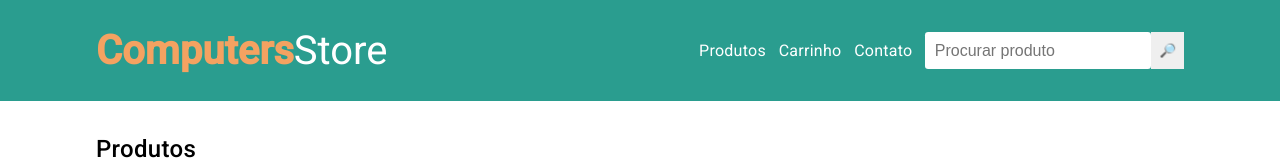
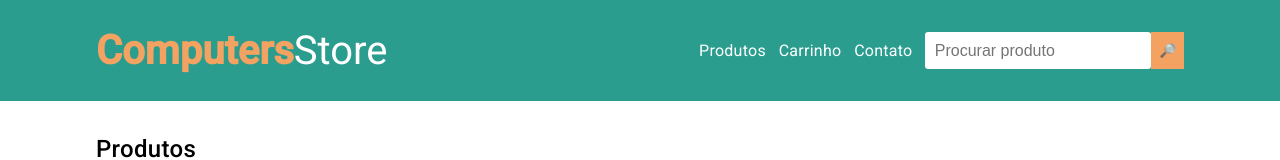
Before and after one commit to Joi-GN/computers-store, an Angular app: page /products in a window 1280 px wide. Shown: the top 160 px of the page. Built offline with nearby package versions, Linux system fonts and the light colour scheme.

Commit message:
feat: create search bar component

```diff
--- a/src/app/app.module.ts
+++ b/src/app/app.module.ts
@@ -8,19 +8,23 @@ import { FooterComponent } from './footer/footer.component';
 import { NotFoundComponent } from './not-found/not-found.component';
 import { BrowserAnimationsModule } from '@angular/platform-browser/animations';
 import { MatSnackBarModule } from '@angular/material/snack-bar';
+import { SearchBarComponent } from './search-bar/search-bar.component';
+import { FormsModule } from '@angular/forms';
 
 @NgModule({
   declarations: [
     AppComponent,
     HeaderComponent,
     FooterComponent,
-    NotFoundComponent
+    NotFoundComponent,
+    SearchBarComponent
   ],
   imports: [
     BrowserModule,
     AppRoutingModule,
     BrowserAnimationsModule,
     MatSnackBarModule,
+    FormsModule,
   ],
   providers: [],
   bootstrap: [AppComponent]
--- a/src/app/header/header.component.css
+++ b/src/app/header/header.component.css
@@ -36,10 +36,6 @@
   padding: .25rem;
 }
 
-.main-header__search-form {
-  display: flex;
-}
-
 @media screen and (min-width: 0) {
   .main-header, .container-menu {
     flex-direction: column;
--- a/src/app/header/header.component.html
+++ b/src/app/header/header.component.html
@@ -15,9 +15,6 @@
         <li><a class="main-header__menu__link" routerLink="contact">Contato</a></li>
       </ul>
     </nav>
-    <form action="" class="main-header__search-form">
-      <input type="text" placeholder="Procurar produto">
-      <button title="Procurar">🔎️</button>
-    </form>
+    <app-search-bar></app-search-bar>
   </div>
 </header>
--- /dev/null
+++ b/src/app/search-bar/search-bar.component.css
@@ -0,0 +1,7 @@
+.main-header__search-form {
+  display: flex;
+}
+
+.main-header__search-form button {
+  background-color: var(--brand-color-1);
+}
--- /dev/null
+++ b/src/app/search-bar/search-bar.component.html
@@ -0,0 +1,4 @@
+<form action="" class="main-header__search-form" (ngSubmit)="search()">
+  <input type="text" name="name" placeholder="Procurar produto" [(ngModel)]="input">
+  <button title="Procurar">🔎️</button>
+</form>
--- /dev/null
+++ b/src/app/search-bar/search-bar.component.ts
@@ -0,0 +1,21 @@
+import { Component, OnInit } from '@angular/core';
+import { Router } from '@angular/router';
+
+@Component({
+  selector: 'app-search-bar',
+  templateUrl: './search-bar.component.html',
+  styleUrls: ['./search-bar.component.css']
+})
+export class SearchBarComponent {
+  input = "";
+
+  constructor(private router: Router) { }
+
+  search(): void {
+    if(this.input) {
+      this.router.navigate(["products"], { queryParams: { name: this.input }});
+    } else {
+      this.router.navigate([""])
+    }
+  }
+}
```
Also changed, not shown: 1 other file (tests, documents, lock files or other folders).
